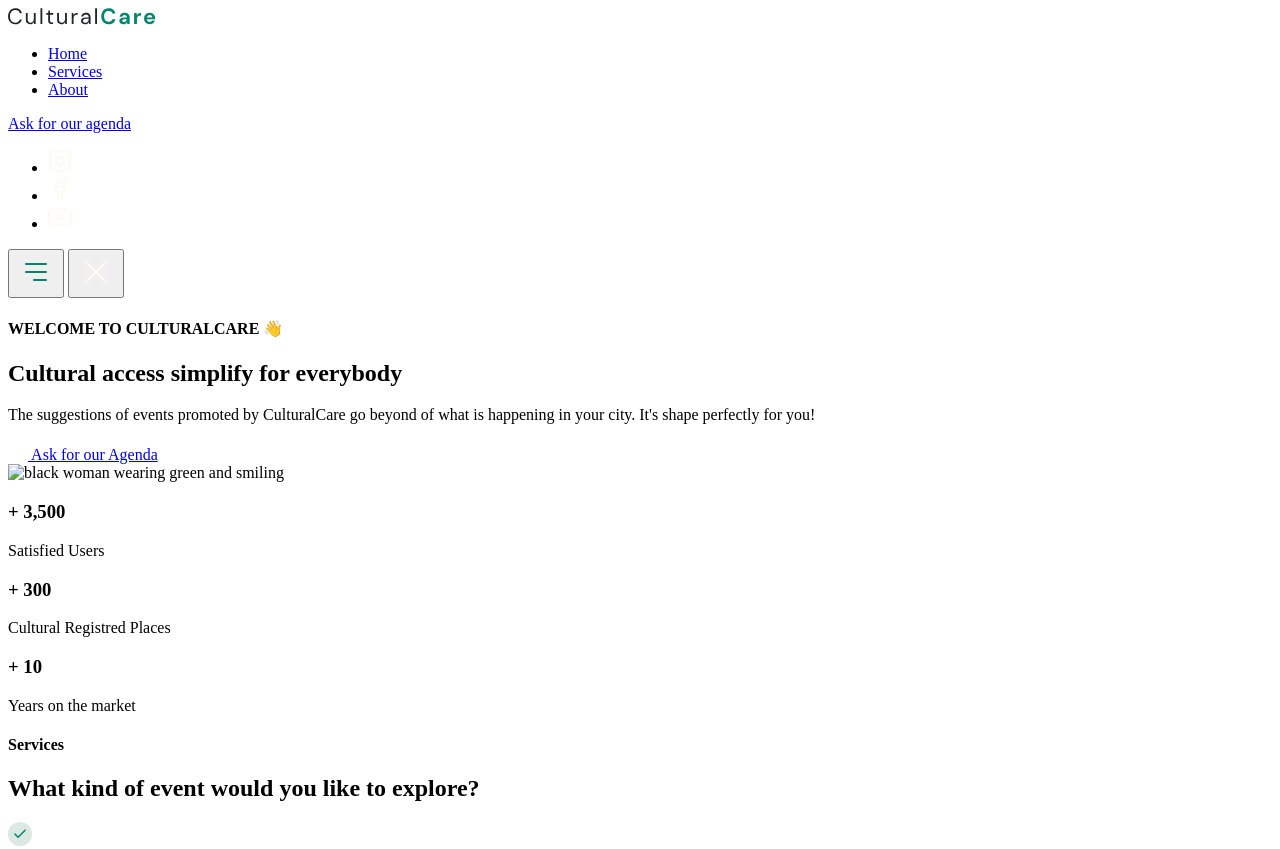
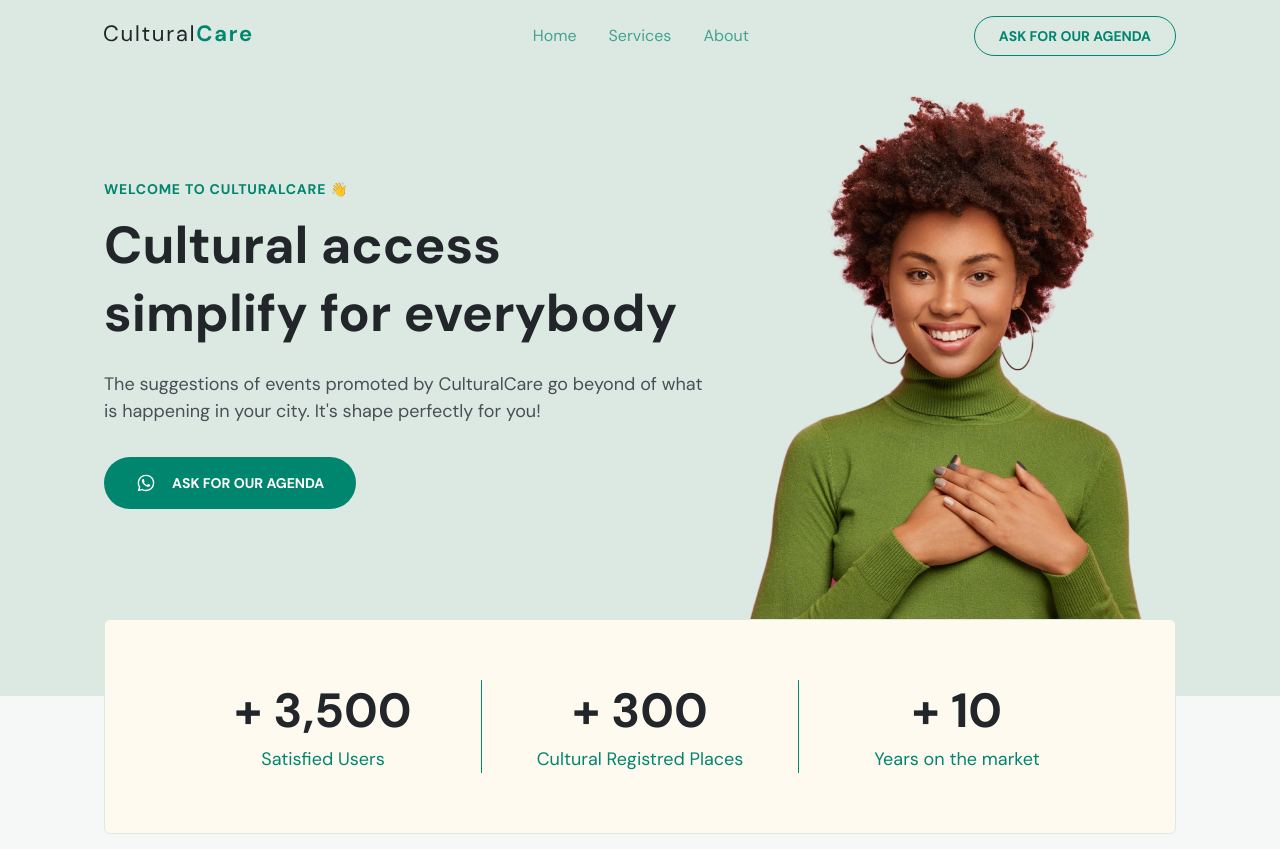
Before and after one commit to RaquelMichelon/CulturalCare, a plain HTML site: page index.html in a window 1280 px wide. Shown: the top 849 px of the page. Drawn offline with nearby package versions, Linux system fonts and the light colour scheme; the site is published under a folder, as on GitHub Pages, so addresses that start at the root find nothing.

Commit message:
relatives paths ajustments

```diff
--- a/index.html
+++ b/index.html
@@ -6,7 +6,7 @@
     <meta http-equiv="X-UA-Compatible" content="IE=edge">
     <meta name="viewport" content="width=device-width, initial-scale=1.0">
     <title>CulturalCare</title>
-    <link rel="stylesheet" href="/css/style.css"/>
+    <link rel="stylesheet" href="./css/style.css"/>
     <link rel="preconnect" href="https://fonts.googleapis.com">
     <link rel="preconnect" href="https://fonts.gstatic.com" crossorigin>
     <link href="https://fonts.googleapis.com/css2?family=DM+Sans:wght@400;700&display=swap" rel="stylesheet">
@@ -101,7 +101,7 @@
 
 
             <div class="col-b">
-                <img src="/assets/Foto.png" alt="black woman wearing green and smiling"/>
+                <img src="./assets/Foto.png" alt="black woman wearing green and smiling"/>
             </div>
 
             <div class="stats">
@@ -303,7 +303,7 @@
     <!-- ScrollReveal Lib -->
     <script src="https://unpkg.com/scrollreveal"></script>
 
-    <script src="/js/main.js"></script>
+    <script src="./js/main.js"></script>
 
 </body>
 
```
